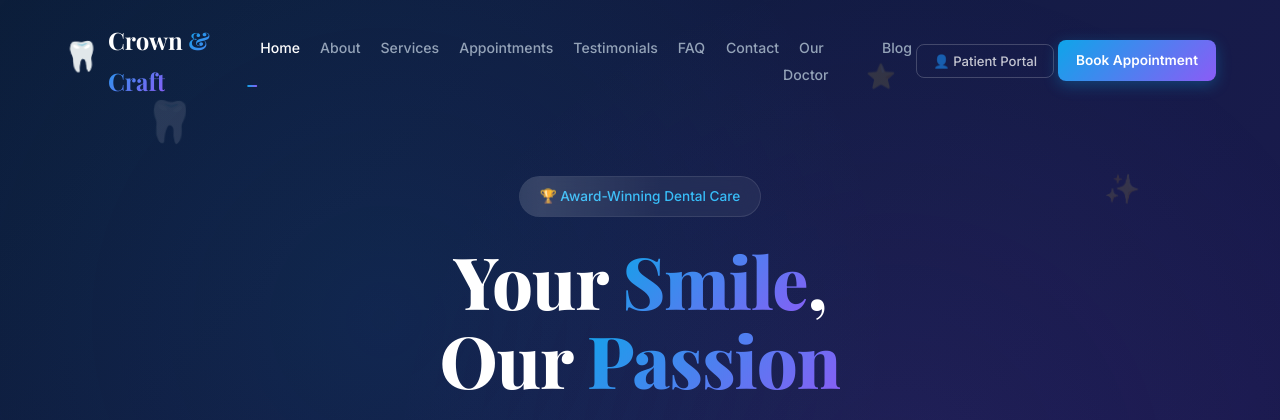
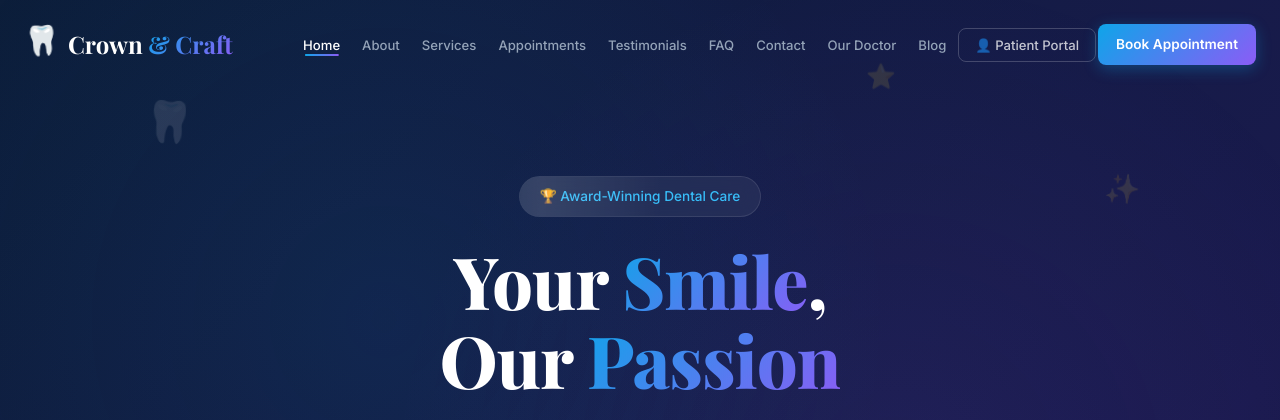
Before and after one commit to nitheeshreddy014/crown-and-craft-dental-clinic, a FastAPI app: template templates/index.html in a window 1280 px wide. Shown: the top 420 px of the page. Run offline with FastAPI, Linux system fonts and the light colour scheme; the template is opened without the code that fills it, so the values that code supplies are empty.

Commit message:
fix: navbar alignment - prevent wrapping, tighten spacing

```diff
--- a/static/css/style.css
+++ b/static/css/style.css
@@ -69,14 +69,14 @@ ul { list-style: none; }
     background: rgba(15, 23, 42, 0.85); backdrop-filter: blur(20px); -webkit-backdrop-filter: blur(20px);
     border-bottom: 1px solid rgba(255, 255, 255, 0.06); padding: 12px 0; box-shadow: 0 4px 30px rgba(0, 0, 0, 0.3);
 }
-.nav-container { max-width: 1200px; margin: 0 auto; padding: 0 24px; display: flex; align-items: center; justify-content: space-between; }
+.nav-container { max-width: 1400px; margin: 0 auto; padding: 0 24px; display: flex; align-items: center; justify-content: space-between; gap: 12px; }
 .nav-logo { display: flex; align-items: center; gap: 8px; text-decoration: none; z-index: 1001; }
 .logo-icon { font-size: 1.8rem; animation: toothBounce 3s ease-in-out infinite; }
 @keyframes toothBounce { 0%, 100% { transform: translateY(0) rotate(0deg); } 25% { transform: translateY(-4px) rotate(-3deg); } 75% { transform: translateY(-2px) rotate(3deg); } }
-.logo-text { font-family: var(--font-heading); font-size: 1.5rem; font-weight: 700; color: var(--white); }
+.logo-text { font-family: var(--font-heading); font-size: 1.5rem; font-weight: 700; color: var(--white); white-space: nowrap; }
 .logo-highlight { background: linear-gradient(135deg, var(--primary), var(--accent)); -webkit-background-clip: text; -webkit-text-fill-color: transparent; background-clip: text; }
-.nav-menu { display: flex; align-items: center; gap: 4px; }
-.nav-link { padding: 8px 16px; font-size: 0.88rem; font-weight: 500; color: var(--text-muted); border-radius: 8px; transition: var(--transition); position: relative; }
+.nav-menu { display: flex; align-items: center; gap: 2px; flex-wrap: nowrap; }
+.nav-link { padding: 7px 10px; font-size: 0.82rem; font-weight: 500; color: var(--text-muted); border-radius: 8px; transition: var(--transition); position: relative; white-space: nowrap; }
 .nav-link::after {
     content: ''; position: absolute; bottom: 4px; left: 50%; width: 0; height: 2px;
     background: linear-gradient(90deg, var(--primary), var(--accent)); border-radius: 2px;
```
